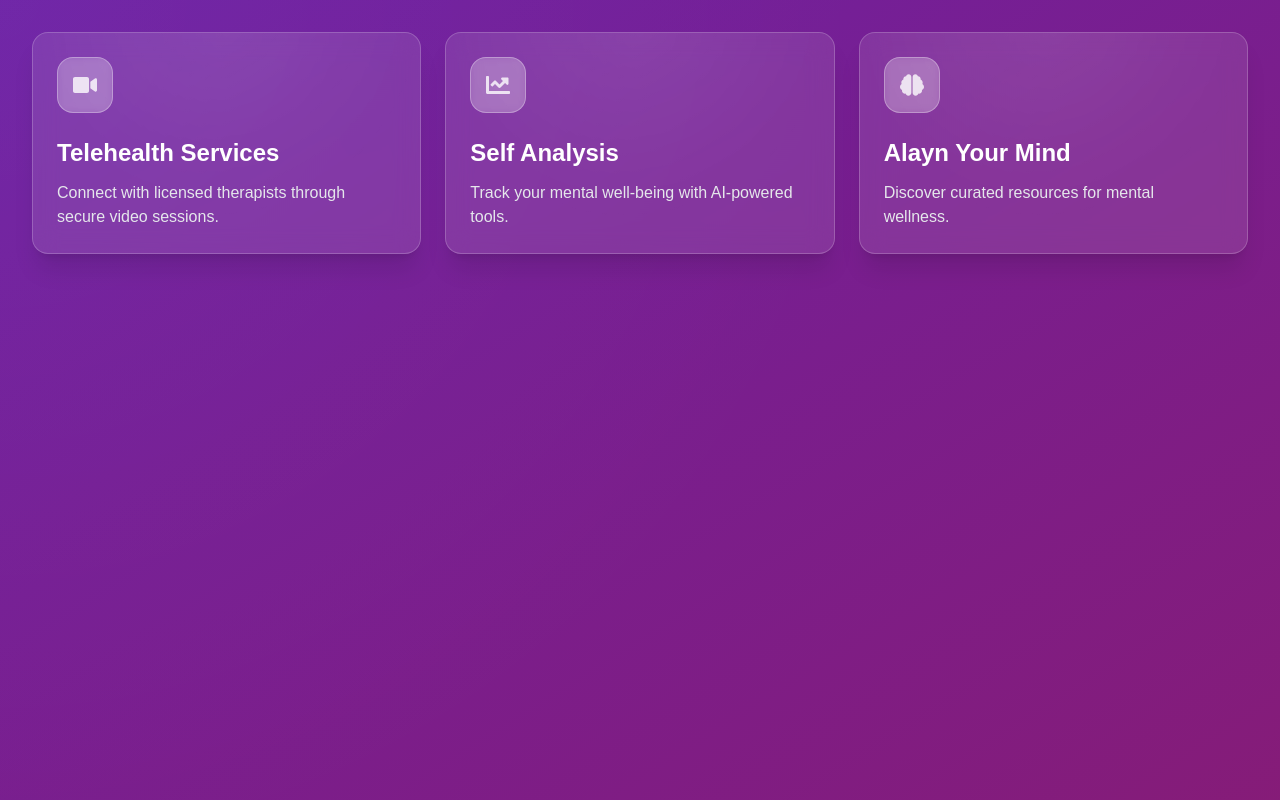
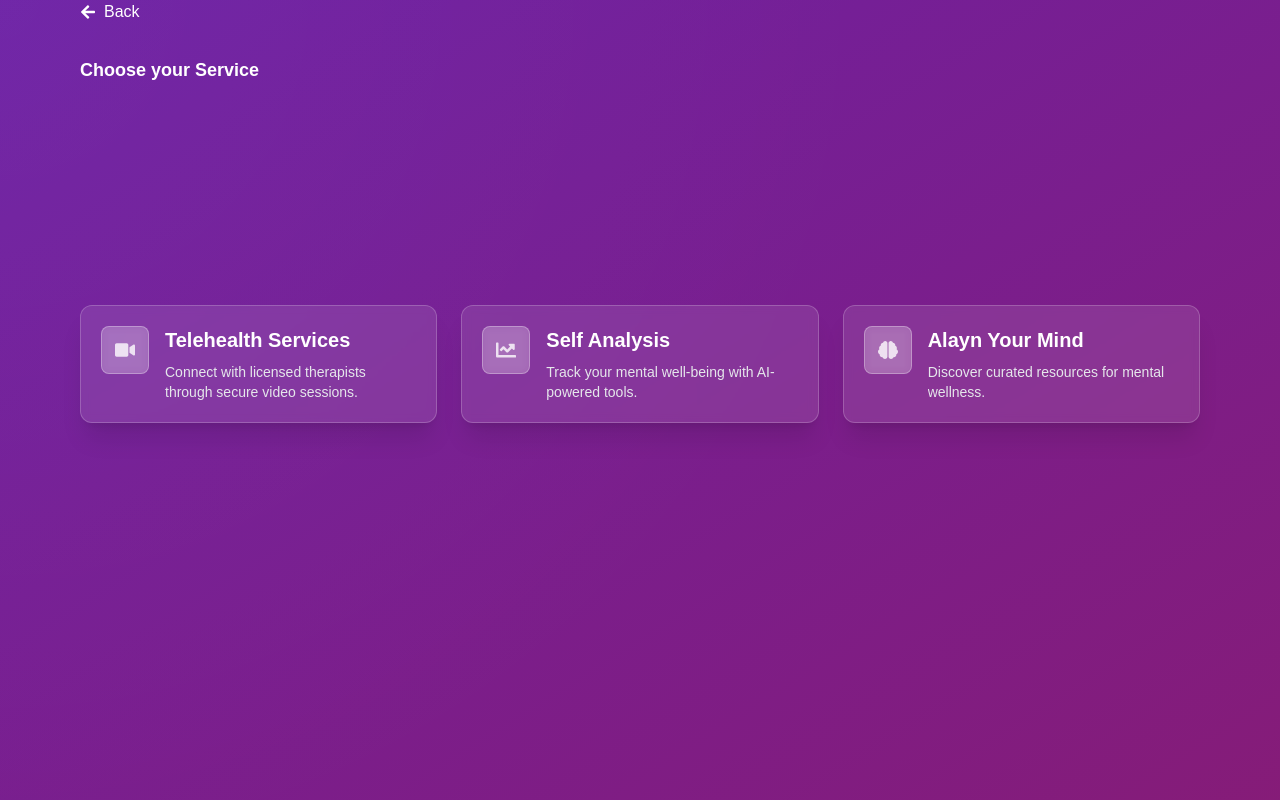
Before and after one commit to kitsunelynx/ProtoAlayn, a Next.js app: page / in a window 1280 px wide. Both pictures are taken after a click on the button "Get Started". Built offline with nearby package versions, Linux system fonts and the light colour scheme.

Commit message:
Update TeleHealth Page to have cards

```diff
--- a/app/components/FeatureCard.js
+++ b/app/components/FeatureCard.js
@@ -3,57 +3,30 @@ import { motion } from 'framer-motion';
 export default function FeatureCard({ title, description, icon, delay, onClick }) {
   return (
     <motion.div
-      initial={{ opacity: 0, y: 20 }}
-      animate={{ opacity: 1, y: 0 }}
-      transition={{ duration: 0.6, delay }}
-      whileHover={{
-        scale: 1.02,
-        boxShadow: "0 20px 25px -5px rgba(0, 0, 0, 0.1), 0 10px 10px -5px rgba(0, 0, 0, 0.04)"
-      }}
+      initial={{ opacity: 0 }}
+      animate={{ opacity: 1 }}
+      transition={{ duration: 0.5, delay }}
+      whileHover={{ scale: 1.02 }}
       onClick={onClick}
-      className="relative overflow-hidden bg-white/10 backdrop-blur-md border border-white/20 p-6 rounded-2xl shadow-xl w-full cursor-pointer transition-all duration-300"
+      className="relative overflow-hidden bg-white/10 backdrop-blur-sm border border-white/20 rounded-xl shadow-xl w-full cursor-pointer transition-all duration-300 h-full"
     >
-      <div
-        className="absolute inset-0 bg-gradient-to-br from-white/[0.15] to-transparent opacity-50"
-        style={{
-          maskImage: 'radial-gradient(circle at 50% 0%, black, transparent 70%)'
-        }}
-      />
-
-      <div className="relative z-10">
-        <motion.div
-          className="flex items-center justify-center w-14 h-14 rounded-2xl bg-white/20 backdrop-blur-sm mb-6 border border-white/30"
-          whileHover={{ rotate: 5 }}
-          transition={{ duration: 0.2 }}
-        >
-          {icon}
-        </motion.div>
-
-        <motion.h3
-          className="text-2xl font-bold mb-3 text-white"
-          initial={{ opacity: 0, x: -20 }}
-          animate={{ opacity: 1, x: 0 }}
-          transition={{ duration: 0.5, delay: delay + 0.1 }}
-        >
-          {title}
-        </motion.h3>
-
-        <motion.p
-          className="text-gray-200 text-sm md:text-base leading-relaxed"
-          initial={{ opacity: 0, x: -20 }}
-          animate={{ opacity: 1, x: 0 }}
-          transition={{ duration: 0.5, delay: delay + 0.2 }}
-        >
-          {description}
-        </motion.p>
+      <div className="p-4 sm:p-5">
+        <div className="flex items-start space-x-4">
+          <div className="flex-shrink-0">
+            <div className="w-10 h-10 sm:w-12 sm:h-12 flex items-center justify-center rounded-lg bg-white/20 backdrop-blur-sm border border-white/30">
+              {icon}
+            </div>
+          </div>
+          <div className="flex-1 min-w-0">
+            <h3 className="text-lg sm:text-xl font-semibold text-white mb-1 sm:mb-2">
+              {title}
+            </h3>
+            <p className="text-sm text-gray-200 line-clamp-2">
+              {description}
+            </p>
+          </div>
+        </div>
       </div>
-
-      <motion.div
-        className="absolute bottom-0 left-0 right-0 h-1 bg-gradient-to-r from-indigo-500 via-purple-500 to-pink-500"
-        initial={{ scaleX: 0 }}
-        whileHover={{ scaleX: 1 }}
-        transition={{ duration: 0.3 }}
-      />
     </motion.div>
   );
 }
--- a/app/components/features/SelfAnalysis.js
+++ b/app/components/features/SelfAnalysis.js
@@ -62,7 +62,7 @@ export default function SelfAnalysis() {
               <div
                 className={`max-w-[80%] p-4 rounded-2xl shadow-sm ${
                   message.isBot
-                    ? 'bg-white border border-gray-100'
+                    ? 'bg-white text-black border border-gray-100'
                     : 'bg-blue-600 text-white'
                 }`}
               >
@@ -82,7 +82,7 @@ export default function SelfAnalysis() {
               value={input}
               onChange={(e) => setInput(e.target.value)}
               placeholder="Type your message..."
-              className="flex-1 p-3 rounded-xl border border-gray-200 bg-white focus:outline-none focus:ring-2 focus:ring-blue-500 focus:border-transparent transition-all duration-200"
+              className="flex-1 text-black p-3 rounded-xl border border-gray-200 bg-white focus:outline-none focus:ring-2 focus:ring-blue-500 focus:border-transparent transition-all duration-200"
             />
             <motion.button
               type="submit"
--- a/app/page.js
+++ b/app/page.js
@@ -6,7 +6,7 @@ import FeatureCard from './components/FeatureCard';
 import TeleHealth from './components/features/TeleHealth';
 import SelfAnalysis from './components/features/SelfAnalysis';
 import AlaynMind from './components/features/AlaynMind';
-import { FaVideo, FaChartLine, FaBrain } from 'react-icons/fa';
+import { FaVideo, FaChartLine, FaBrain, FaArrowLeft } from 'react-icons/fa';
 
 function MainContent() {
   const { currentView, navigate } = useNavigation();
@@ -26,21 +26,21 @@ function MainContent() {
       id: 'telehealth',
       title: "Telehealth Services",
       description: "Connect with licensed therapists through secure video sessions.",
-      icon: <FaVideo className="w-6 h-6 text-white/80" />,
+      icon: <FaVideo className="w-5 h-5 text-white/80" />,
       delay: 0.2
     },
     {
       id: 'selfanalysis',
       title: "Self Analysis",
       description: "Track your mental well-being with AI-powered tools.",
-      icon: <FaChartLine className="w-6 h-6 text-white/80" />,
+      icon: <FaChartLine className="w-5 h-5 text-white/80" />,
       delay: 0.4
     },
     {
       id: 'alaynmind',
       title: "Alayn Your Mind",
       description: "Discover curated resources for mental wellness.",
-      icon: <FaBrain className="w-6 h-6 text-white/80" />,
+      icon: <FaBrain className="w-5 h-5 text-white/80" />,
       delay: 0.6
     }
   ];
@@ -55,7 +55,29 @@ function MainContent() {
         return <AlaynMind />;
       default:
         return (
-          <motion.div className="grid grid-cols-1 md:grid-cols-2 lg:grid-cols-3 gap-6 p-4 md:p-8">
+          <div className="max-w-6xl mx-auto px-4">
+            {/* Header for the features section */}
+            <div className="flex justify-left mb-8 flex-col space-y-2">
+              <button
+                onClick={() => navigate('home')}
+                className="text-white hover:underline flex items-center"
+              >
+                <FaArrowLeft className="mr-2" /> Back
+              </button>
+              </div>
+              <h2 className="text-lg text-white font-bold">Choose your Service</h2>
+
+
+            <motion.div
+              className="flex justify-center items-center"
+              style={{ minHeight: '70vh' }} // Ensures vertical centering
+            >
+              <motion.div
+                className="grid grid-cols-1 sm:grid-cols-2 lg:grid-cols-3 gap-6"
+                initial={{ opacity: 0 }}
+                animate={{ opacity: 1 }}
+                transition={{ duration: 0.6 }}
+              >
                 {features.map((feature) => (
                   <motion.div
                     key={feature.id}
@@ -63,12 +85,14 @@ function MainContent() {
                     animate={{ opacity: 1, y: 0 }}
                     transition={{ duration: 0.6, delay: feature.delay }}
                     onClick={() => navigate(feature.id)}
-                className="transform hover:scale-105 transition-transform duration-300"
+                    className="transform hover:scale-102 transition-transform duration-300"
                   >
                     <FeatureCard {...feature} />
                   </motion.div>
                 ))}
               </motion.div>
+            </motion.div>
+          </div>
         );
     }
   };
@@ -102,23 +126,23 @@ function MainContent() {
           exit={{ opacity: 0 }}
         >
           {currentView === 'home' ? (
-            <div className="flex flex-col items-center justify-center min-h-screen p-4 md:p-8">
+            <div className="flex flex-col items-center justify-center min-h-screen p-4">
               <motion.div
-                className="text-center space-y-6 md:space-y-8"
+                className="text-center space-y-4 sm:space-y-6"
                 initial={{ opacity: 0, y: 20 }}
                 animate={{ opacity: 1, y: 0 }}
                 transition={{ duration: 0.6 }}
               >
-                <h1 className="text-4xl md:text-6xl font-bold text-transparent bg-clip-text bg-gradient-to-r from-white via-purple-200 to-white animate-shine">
+                <h1 className="text-3xl sm:text-4xl md:text-6xl font-bold text-transparent bg-clip-text bg-gradient-to-r from-white via-purple-200 to-white animate-shine">
                   Alayn
                 </h1>
-                <p className="text-base md:text-lg text-gray-200 max-w-lg mx-auto">
+                <p className="text-sm sm:text-base md:text-lg text-gray-200 max-w-lg mx-auto">
                   Your journey to mental wellness begins here
                 </p>
                 <motion.button
                   whileHover={{ scale: 1.05 }}
                   whileTap={{ scale: 0.95 }}
-                  className="px-6 md:px-8 py-3 bg-white bg-opacity-10 backdrop-blur-sm text-white rounded-full font-semibold shadow-lg border border-white border-opacity-20 hover:bg-opacity-20 transition-all duration-300"
+                  className="px-6 py-2.5 sm:px-8 sm:py-3 bg-white bg-opacity-10 backdrop-blur-sm text-white rounded-full text-sm sm:text-base font-semibold shadow-lg border border-white border-opacity-20 hover:bg-opacity-20 transition-all duration-300"
                   onClick={() => navigate('features')}
                 >
                   Get Started
@@ -139,12 +163,8 @@ function MainContent() {
         }
 
         @keyframes shine {
-          from {
-            background-position: 200% center;
-          }
-          to {
-            background-position: -200% center;
-          }
+          from { background-position: 200% center; }
+          to { background-position: -200% center; }
         }
 
         .animate-shine {
```
Also changed, not shown: app/components/features/TeleHealth.js (+62 -10 lines). Lines whose indentation alone changed are shown as unchanged.
